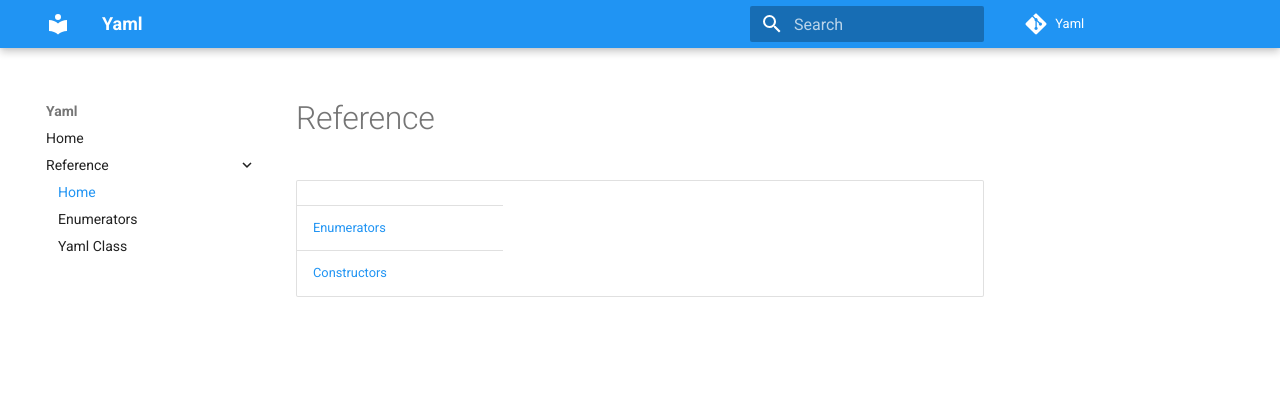
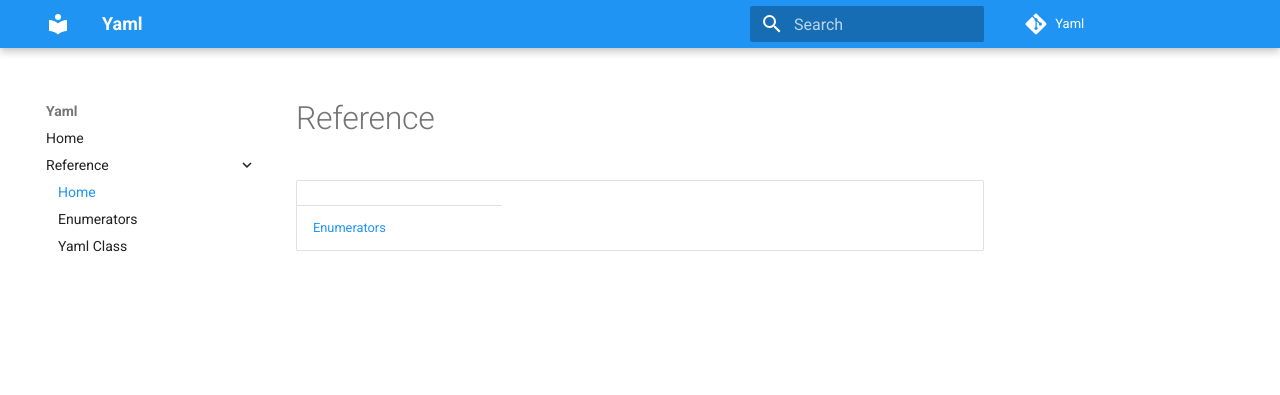
Before and after one commit to LuxAter/Yaml, an MkDocs documentation site: the page built from docs/ref/index.md, in a window 1280 px wide. Shown: the top 395 px of the page. Built offline with MkDocs 1.6.1 and Material for MkDocs 9.7.7, drawn with Linux system fonts in a browser that asks for light colours; comment, search, counter and statistics services are not loaded; old or Windows-style settings are respelled for this version of MkDocs.

Commit message:
Fixed docs error

```diff
--- a/docs/ref/index.md
+++ b/docs/ref/index.md
@@ -3,4 +3,3 @@
 |                               |  |
 |-------------------------------|--|
 | [Enumerators](enum.md)   |  |
-| [Constructors](ref/yaml.md#constructors) |  |
```
